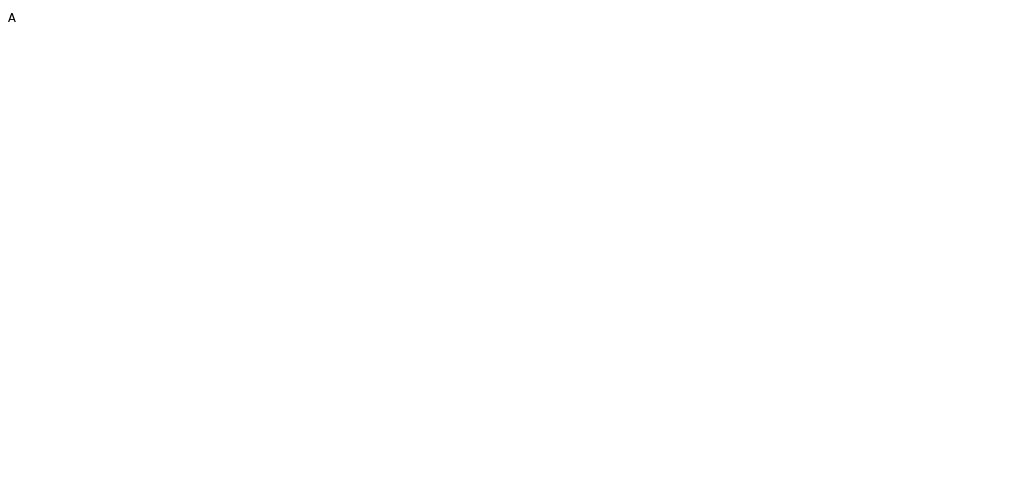
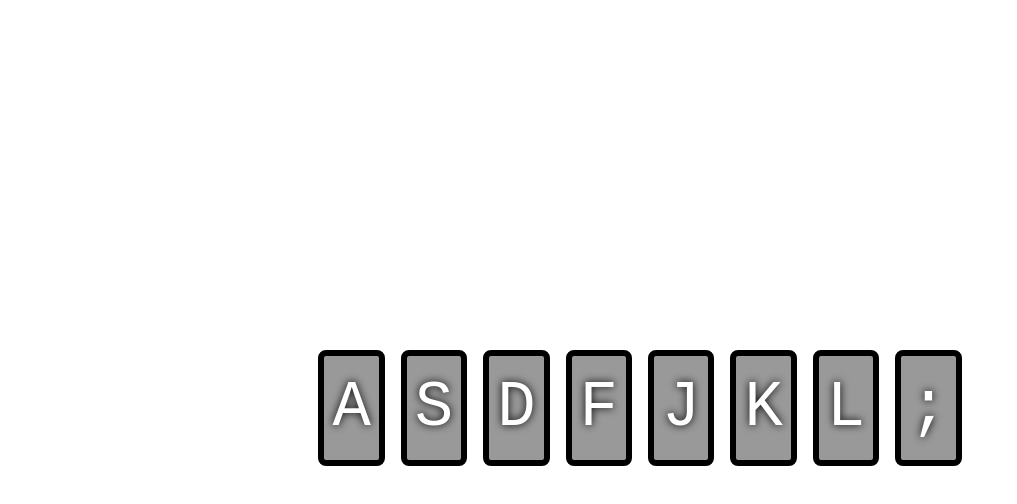
Before and after one commit to Erwin-Cino/Javascript_Challenges, a plain HTML site: page JS 30/Day 1/drumkit.html in a window 1280 px wide. Shown: the whole page, without its empty margins (0-1017 px from the left). Drawn offline with Linux system fonts and the light colour scheme.

Commit message:
added CSS file and function to remove transition at event

```diff
--- a/JS 30/Day 1/drumkit.html
+++ b/JS 30/Day 1/drumkit.html
@@ -3,12 +3,33 @@
   <head>
     <meta charset="UTF-8">
     <title>Drum Kit</title>
-
+    <link rel="stylesheet" type="text/css" href="jamstyle.css">
   </head>
   <body>
     <div class="keys">
-        <div class="key">
+        <div data-key="65" class="key">
           <kBd>A</kBd>
+        </div>
+        <div data-key="83" class="key">
+          <kBd>S</kBd>
+        </div>
+        <div data-key="68" class="key">
+          <kBd>D</kBd>
+        </div>
+        <div data-key="70" class="key">
+          <kBd>F</kBd>
+        </div>
+        <div data-key="74" class="key">
+          <kBd>J</kBd>
+        </div>
+        <div data-key="75" class="key">
+          <kBd>K</kBd>
+        </div>
+        <div data-key="76" class="key">
+          <kBd>L</kBd>
+        </div>
+        <div data-key="186" class="key">
+          <kBd>;</kBd>
         </div>
     </div>
 
@@ -24,16 +45,30 @@
   </body>
 
   <script type="text/javascript">
-    window.addEventListener('keydown', function(e) {
+
+    function playSound(e) {
       const audio = document.querySelector(`audio[data-key="${e.keyCode}"]`)
+      const key = document.querySelector(`div[data-key="${e.keyCode}"]`)
       if(!audio) {
         return // stop the function from running
       }
      audio.currentTime = 0; //Rewind to the start
      audio.play();
-     console.log(audio);
-    })
+     key.classList.add('playing');
 
+    }
+
+
+
+   function removeTrans(e) {
+    if(this.propertyName !== "transform") {
+      this.classList.remove("playing");
+    }
+  }
+
+    const keys = document.querySelectorAll('.key');
+    keys.forEach(key => key.addEventListener('transitionend', removeTrans));
+    window.addEventListener('keydown', playSound);
 
 //src="sounds/kick.wav"
   </script>
--- /dev/null
+++ b/JS 30/Day 1/jamstyle.css
@@ -0,0 +1,43 @@
+.key {
+  border: .4rem solid black;
+  border-radius: 0.5rem;
+  margin: 0.5rem;
+  font-size: 1.5rem;
+  padding: 1rem .5rem;
+  transition: all .07s ease;
+  width: 10rem;
+  text-align: center;
+  color: white;
+  background: rgba(0,0,0,0.4);
+  text-shadow: 0 0 .5rem black;
+}
+.keys {
+  display: flex;
+  flex: 1;
+  min-height: 100vh;
+  align-items: center;
+  justify-content: center;
+  width:40%;
+  margin:0 auto;
+}
+body {
+
+}
+
+.playing {
+  transform: scale(1.1);
+  border-color: #ffc600;
+  box-shadow: 0 0 1rem #ffc600;
+}
+
+kbd {
+  display: block;
+  font-size: 4rem;
+}
+
+.sound {
+  font-size: 1.2rem;
+  text-transform: uppercase;
+  letter-spacing: .1rem;
+  color: #ffc600;
+}
```
